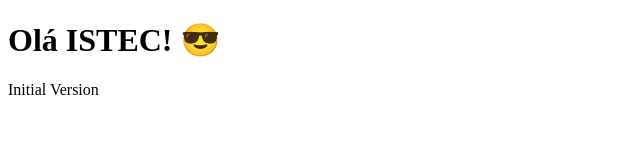
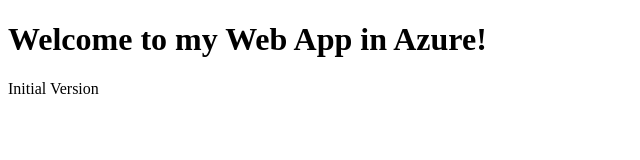
Before and after one commit to DiogooGomes14/azure-static-web-app, a plain HTML site: page index.html in a window 1280 px wide. Shown: the whole page, without its empty margins (0-640 px from the left). Drawn offline with Linux system fonts and the light colour scheme.

Commit message:
Agora vai!

```diff
--- a/index.html
+++ b/index.html
@@ -4,7 +4,7 @@
     <title>My Static Web App</title>
   </head>
   <body>
-    <h1>Olá ISTEC! 😎</h1>
+    <h1>Welcome to my Web App in Azure!</h1>
     <p>Initial Version</p>
   </body>
 </html>
```
